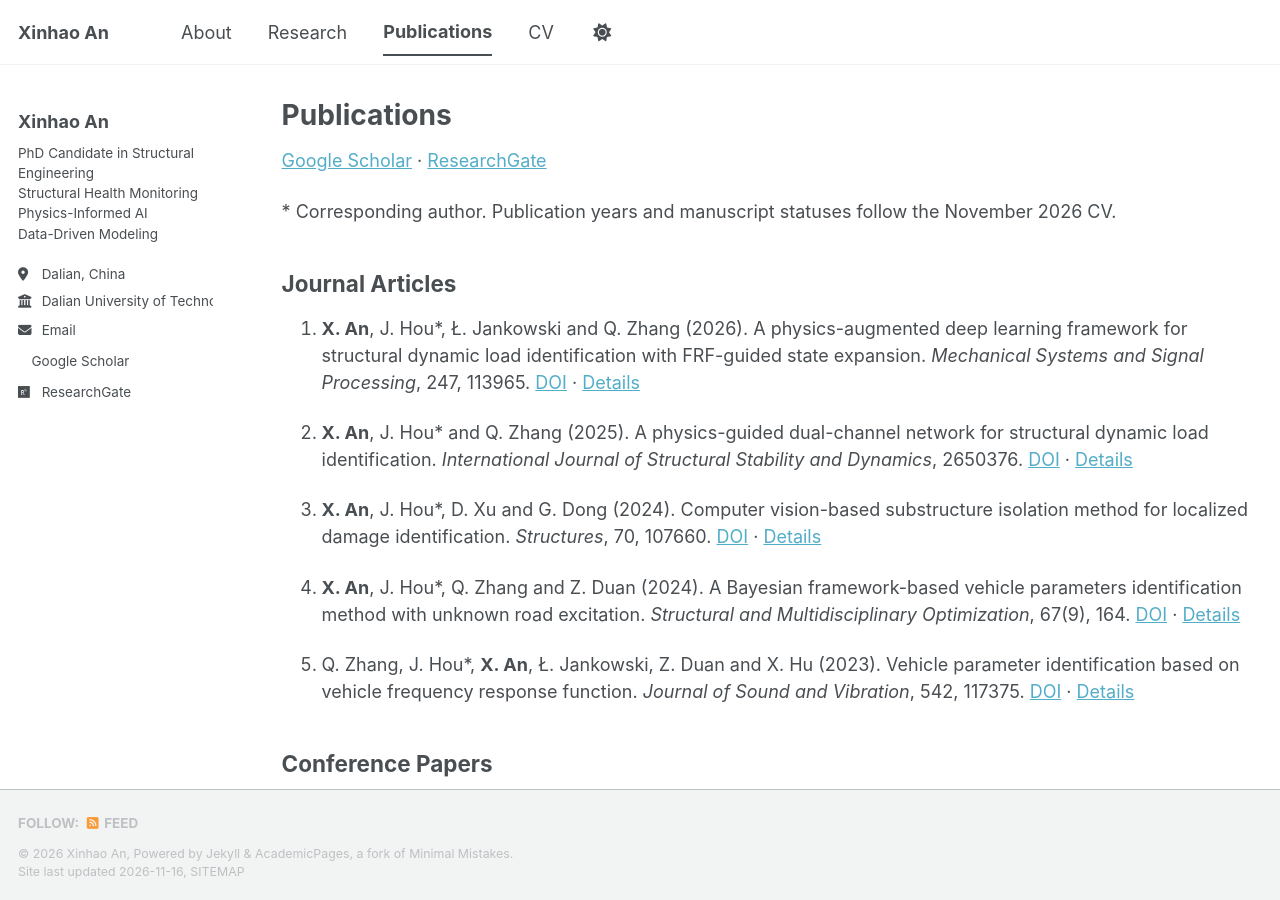
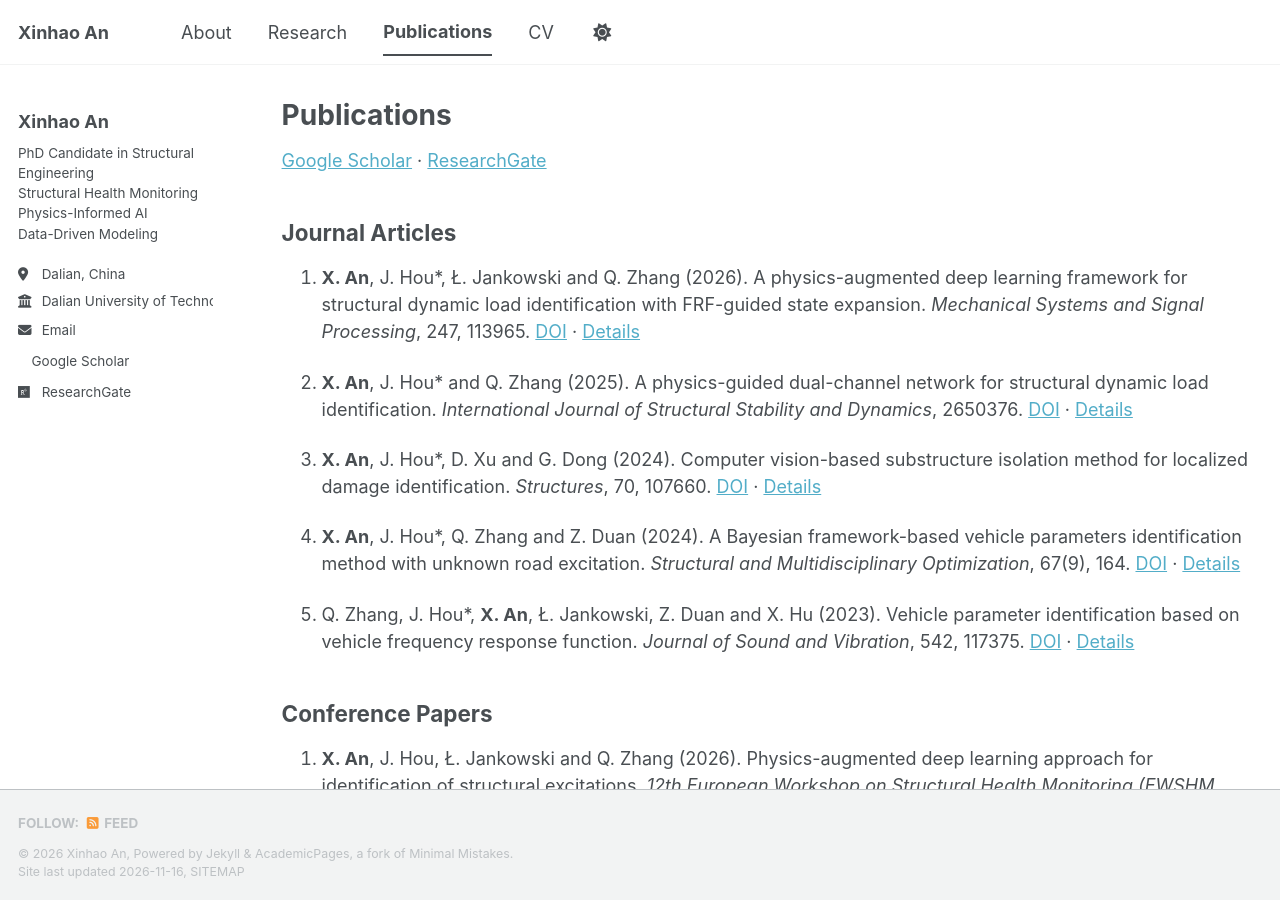
Before and after one commit to xinhao-an/xinhao-an.github.io, a Jekyll site: the page built from _pages/publications.html, in a window 1280 px wide and 900 px high. Built offline with Jekyll 4.4.1, drawn with Linux system fonts in a browser that asks for light colours; a script bundle is joined from its source files by our own code; a style sheet for code colours, icons or effects is not loaded.

Commit message:
Remove publication note about corresponding author and CV date

```diff
--- a/_pages/publications.html
+++ b/_pages/publications.html
@@ -6,7 +6,6 @@ author_profile: true
 ---
 
 <p><a href="{{ site.author.googlescholar | escape }}">Google Scholar</a> · <a href="{{ site.author.researchgate | escape }}">ResearchGate</a></p>
-<p>* Corresponding author. Publication years and manuscript statuses follow the November 2026 CV.</p>
 {% for category in site.publication_category %}
   {% assign papers = site.publications | where: "category", category[0] | sort: "date" | reverse %}
   {% if papers.size > 0 %}
```
